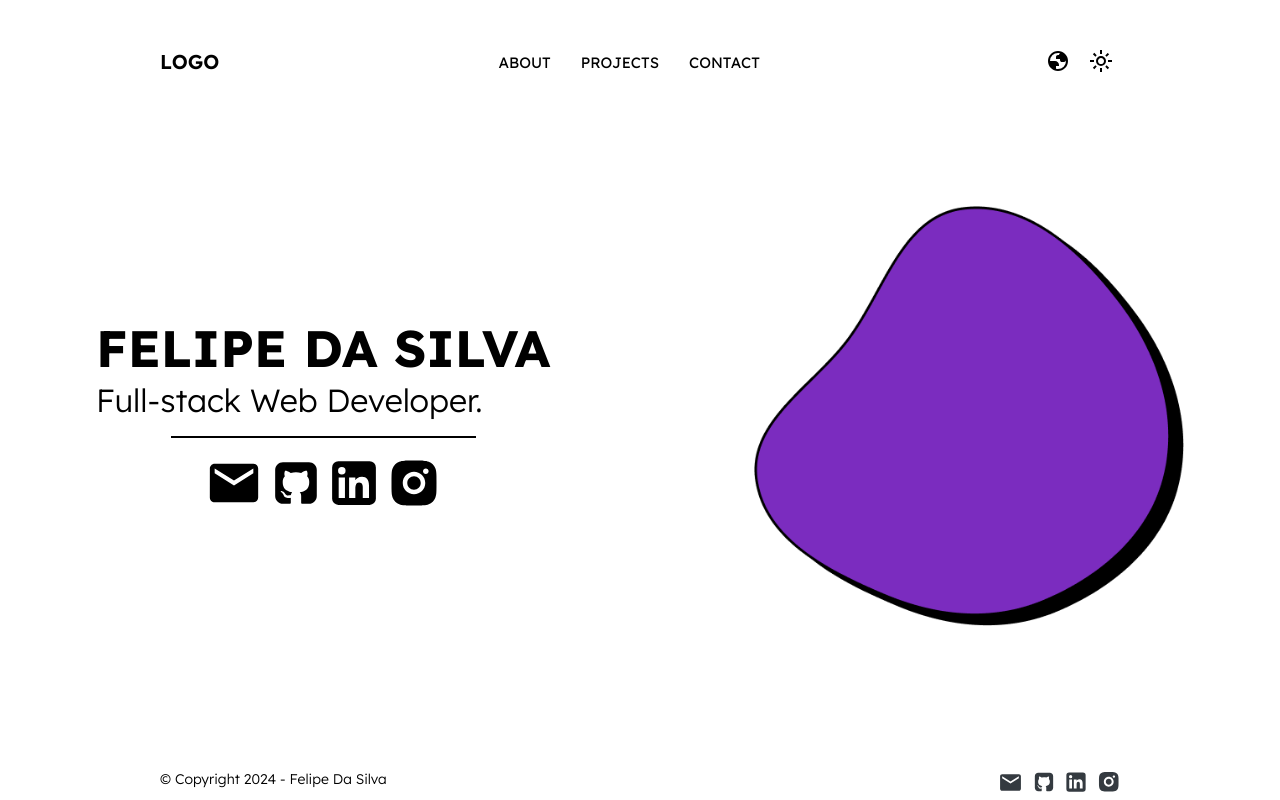
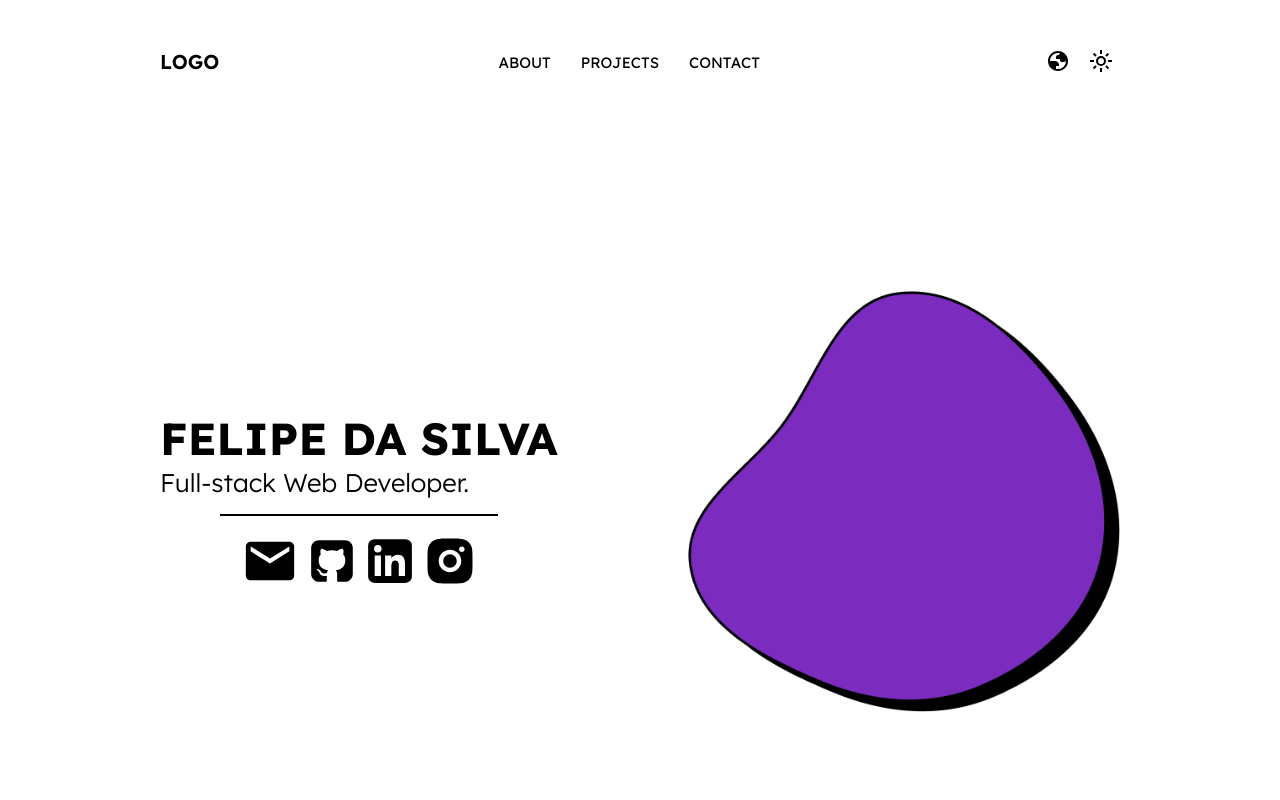
Before and after one commit to MFelipeSilva/mfelipesilva-v2, a Next.js app: page / in a window 1280 px wide. Shown: the top 800 px of the page. Built offline with nearby package versions, Linux system fonts and the light colour scheme.

Commit message:
feat: changes in home page style

```diff
--- a/src/app/(home)/style.ts
+++ b/src/app/(home)/style.ts
@@ -3,6 +3,7 @@ import styled from "styled-components";
 export const Container = styled.main`
   & {
     display: flex;
+    min-height: 843px;
     width: 100%;
     height: 84vh;
     align-items: center;
@@ -11,13 +12,14 @@ export const Container = styled.main`
 
     & > section {
       display: flex;
+      max-width: 1434px;
       width: 75vw;
-      max-width: 1434px;
+      height: 100%;
       align-items: center;
       flex-direction: row;
       justify-content: space-between;
 
-      & > div {
+      & > div:nth-child(1) {
         display: flex;
         margin: 1.5em 0;
         align-items: center;
@@ -27,14 +29,14 @@ export const Container = styled.main`
           padding: 1em 0;
 
           & > h1 {
-            font-size: clamp(40px, 4vw, 55px);
+            font-size: clamp(35px, 3.5vw, 55px);
             color: #000;
             font-weight: 700;
             text-transform: uppercase;
           }
 
           & > h2 {
-            font-size: clamp(22px, 2.5vw, 32px);
+            font-size: clamp(22px, 2vw, 32px);
             font-weight: 300;
           }
         }
@@ -42,6 +44,14 @@ export const Container = styled.main`
         & > div:nth-child(2) {
           width: 305px;
           border-bottom: 2px solid #000000;
+
+          @media (max-width: 1280px) {
+            width: 70%;
+          }
+
+          @media (max-width: 480px) {
+            width: 80%;
+          }
         }
 
         & > div:nth-child(3) {
@@ -60,23 +70,46 @@ export const Container = styled.main`
               color: #7b2cbf;
             }
           }
+
+          @media (max-width: 1024px) {
+            & > div:nth-child(1) > svg {
+              width: 47px;
+            }
+            & > div > svg {
+              width: 40px;
+            }
+            & > div:nth-child(4) > svg {
+              width: 43px;
+            }
+          }
+
+          @media (max-width: 520px) {
+            & > div:nth-child(1) > svg {
+              width: 40px;
+            }
+            & > div > svg {
+              width: 35px;
+            }
+            & > div:nth-child(4) > svg {
+              width: 38px;
+            }
+          }
+        }
+
+        @media (max-width: 768px) {
+          width: auto;
         }
       }
 
-      img {
+      & > img {
         max-width: 100%;
         max-height: 100%;
         object-fit: contain;
-      }
 
-      @media (max-width: 1600px) {
-        img {
-          width: 430px;
+        @media (max-width: 1440px) {
+          width: 45%;
+          height: 90%;
         }
-      }
-
-      @media (max-width: 1440px) {
-        width: 85vw;
       }
 
       @media (max-width: 1024px) {
@@ -84,26 +117,6 @@ export const Container = styled.main`
 
         & > div {
           display: flex;
-
-          & > div:nth-child(2) {
-            width: 255px;
-          }
-
-          & > div:nth-child(3) {
-            & > svg:nth-child(1) {
-              width: 47px;
-            }
-            & > svg {
-              width: 40px;
-            }
-            & > svg:nth-child(4) {
-              width: 43px;
-            }
-          }
-        }
-
-        img {
-          width: 320px;
         }
       }
 
@@ -117,24 +130,6 @@ export const Container = styled.main`
 
       @media (max-width: 520px) {
         width: 80vw;
-
-        & > div {
-          & > div:nth-child(2) {
-            width: 50vw;
-          }
-
-          & > div:nth-child(3) {
-            & > svg:nth-child(1) {
-              width: 40px;
-            }
-            & > svg {
-              width: 35px;
-            }
-            & > svg:nth-child(4) {
-              width: 38px;
-            }
-          }
-        }
       }
     }
   }
--- a/src/components/navbar.tsx
+++ b/src/components/navbar.tsx
@@ -22,9 +22,11 @@ export const StyledHeader = styled.header`
     align-items: center;
     justify-content: space-between;
 
-    & > span {
+    & > a {
+      color: #000;
       font-size: 20px;
       font-weight: 600;
+      text-decoration: none;
       text-transform: uppercase;
     }
 
@@ -102,7 +104,9 @@ export const Navbar = () => {
   return (
     <StyledHeader>
       <nav>
-        <span>Logo</span>
+        <Link href="/">
+          <span>Logo</span>
+        </Link>
         <ul>
           <li>
             <Link href="/about">{t("navbar.about")}</Link>
```
